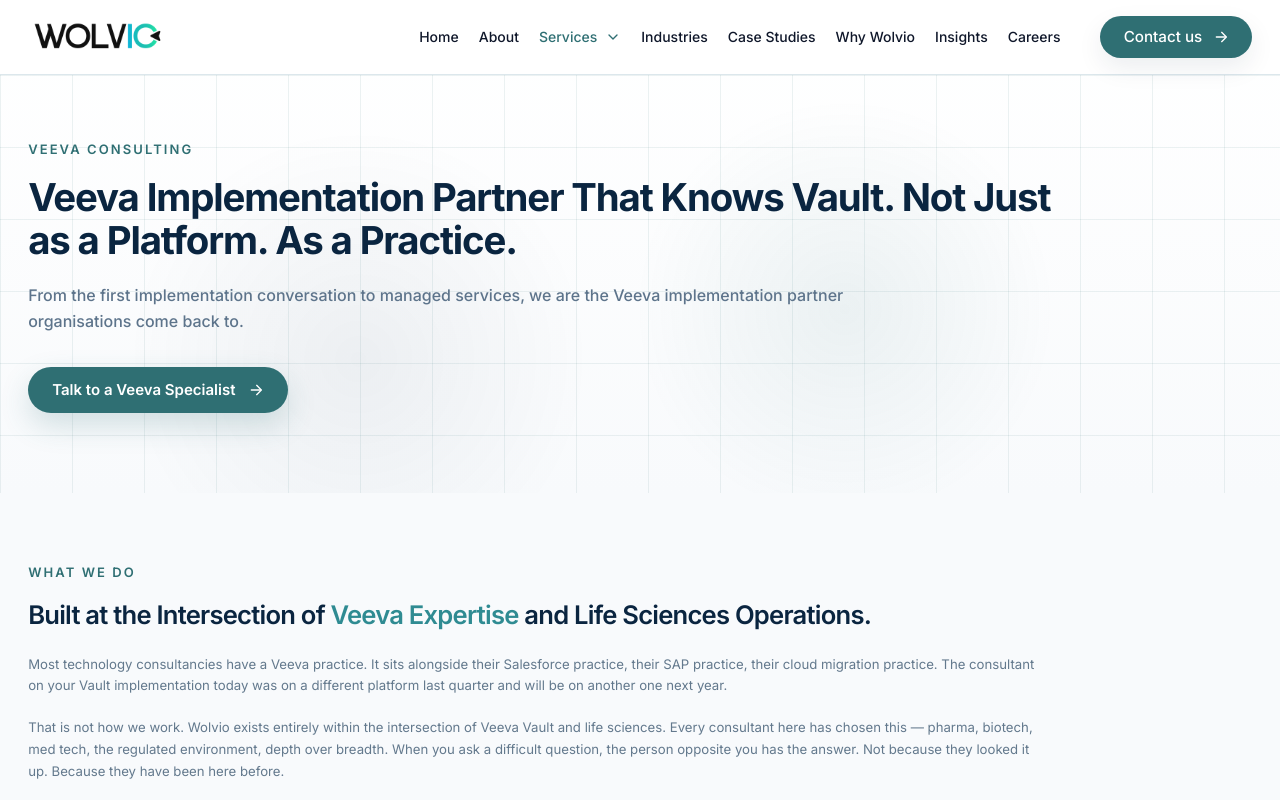
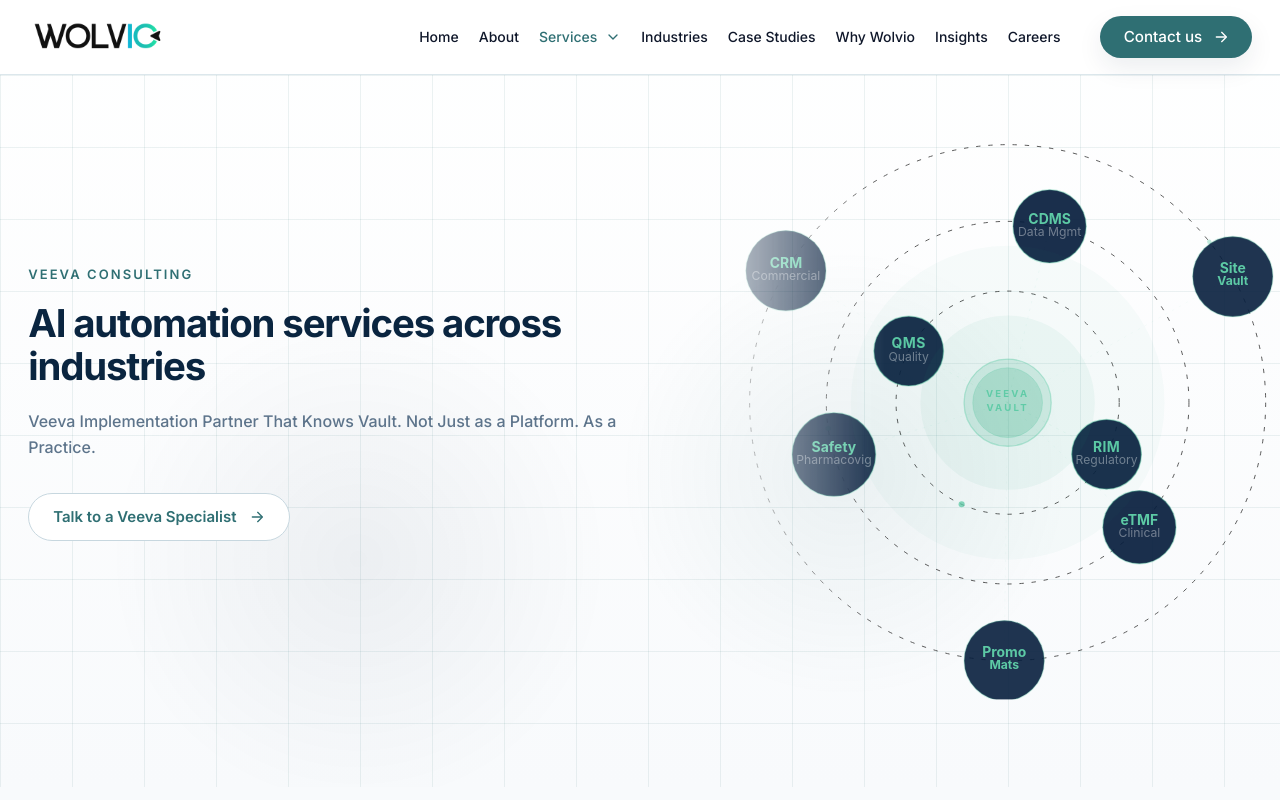
Before and after one commit to callmesiva/blogSite, a Next.js app: page /service-veeva in a window 1280 px wide. Shown: the top 800 px of the page. Built offline with nearby package versions, Linux system fonts and the light colour scheme.

Commit message:
svg minor change

```diff
--- a/app/components/OrbitalCanvas.tsx
+++ b/app/components/OrbitalCanvas.tsx
@@ -152,9 +152,9 @@
           <text y="11" textAnchor="middle" fill="rgba(255,255,255,0.38)" fontSize="14" fontFamily="-apple-system,BlinkMacSystemFont,sans-serif">Clinical</text>
         </g>
         <g id="n11">
-          <circle r="42" fill="rgba(7,30,61,0.92)" stroke="rgba(93,202,165,0.38)" strokeWidth="1.5"/>
+          <circle r="48" fill="rgba(7,30,61,0.92)" stroke="rgba(93,202,165,0.38)" strokeWidth="1.5"/>
           <text y="-3" textAnchor="middle" fill="#5DCAA5" fontSize="16" fontWeight="700" fontFamily="-apple-system,BlinkMacSystemFont,sans-serif">Safety</text>
-          <text y="11" textAnchor="middle" fill="rgba(255,255,255,0.38)" fontSize="14" fontFamily="-apple-system,BlinkMacSystemFont,sans-serif">Pharmacovig.</text>
+          <text y="11" textAnchor="middle" fill="rgba(255,255,255,0.38)" fontSize="14" fontFamily="-apple-system,BlinkMacSystemFont,sans-serif">Pharmacovig</text>
         </g>
         <g id="n12">
           <circle r="42" fill="rgba(7,30,61,0.92)" stroke="rgba(93,202,165,0.38)" strokeWidth="1.5"/>
--- a/app/components/SolutionDiagram.tsx
+++ b/app/components/SolutionDiagram.tsx
@@ -441,7 +441,7 @@
       {/* Regulatory */}
       <g transform="translate(632,210)" filter="url(#outerShadow)">
         <circle
-          r="36"
+          r="41"
           fill="#F8FAFC"
           stroke="#2F6F73"
           strokeWidth="0.9"
@@ -498,6 +498,7 @@
         />
         <text
           y="22"
+          dy="2"
           textAnchor="middle"
           fontFamily="-apple-system,BlinkMacSystemFont,'DM Sans',sans-serif"
           fontSize="9"
@@ -546,6 +547,7 @@
         />
         <text
           y="22"
+          dy="4"
           textAnchor="middle"
           fontFamily="-apple-system,BlinkMacSystemFont,'DM Sans',sans-serif"
           fontSize="9.5"
--- a/app/service-veeva/page.tsx
+++ b/app/service-veeva/page.tsx
@@ -1,10 +1,12 @@
-"use client"
+"use client";
 import type { Metadata } from "next";
 import Link from "next/link";
 import { useState } from "react";
 import VerticalTabsSection from "../components/HowWeWorkSection";
 import ScrollReveal from "../components/ScrollReveal";
 import FaqAccordion from "../components/FaqAccordion";
+import HeroSection from "../components/HeroSection";
+import OrbitalCanvas from "../components/OrbitalCanvas";
 
 type DeliveryCard = {
   title: string;
@@ -253,7 +255,7 @@
   }
   return (
     <main className="polish-layout min-h-screen overflow-x-hidden bg-[#f8fafc] text-[#0f172a]">
-      <section className="hero-grid">
+      {/* <section className="hero-grid">
         <ScrollReveal className="site-container pb-14 pt-12 lg:pb-20 lg:pt-16">
           <p className="site-kicker">Veeva Consulting</p>
           <h1 className="mt-4 max-w-[1050px]">
@@ -272,7 +274,26 @@
             <ArrowRightIcon />
           </Link>
         </ScrollReveal>
-      </section>
+      </section> */}
+
+      <HeroSection
+        kicker="Veeva Consulting"
+        title={<>AI automation services across industries</>}
+        description={
+          <>
+            Veeva Implementation Partner That Knows Vault. Not Just as a
+            Platform. As a Practice.
+          </>
+        }
+        buttons={[
+          {
+            label: "Talk to a Veeva Specialist",
+            href: "/#contact",
+            variant: "outline",
+          },
+        ]}
+        svgGraphic={<OrbitalCanvas />}
+      />
 
       <section className="site-section">
         <ScrollReveal className="site-container">
--- a/app/service-wolvio/page.tsx
+++ b/app/service-wolvio/page.tsx
@@ -157,15 +157,15 @@
         }
         description={
           <>
-            AI systems built for how your business actually runs. We design
-            and deploy AI agents, automation systems, and intelligent
-            workflows that solve operational problems in production today.
+            AI systems built for how your business actually runs. We design and
+            deploy AI agents, automation systems, and intelligent workflows that
+            solve operational problems in production today.
           </>
         }
         buttons={[
-          { label: "Explore Use Cases", href: "/#contact", variant: "outline" }
+          { label: "Explore Use Cases", href: "/#contact", variant: "outline" },
         ]}
-        svgGraphic={<OrbitalCanvas />}
+        svgGraphic={<></>}
       />
 
       <section className="tone-lock w-full bg-[#082b4a] py-14 sm:py-16 lg:py-20">
--- a/app/why-wolvio/page.tsx
+++ b/app/why-wolvio/page.tsx
@@ -69,7 +69,8 @@
     badge: "VEEVA",
     title: "Wolvio Life Sciences",
     subtitle: "Veeva Consulting & Managed Services",
-    description: "For pharma, biotech, and med tech teams that need a Vault partner who understands regulated operations from the inside. From first implementation to migration and integration, we follow a structured discovery-to-validation methodology with GxP embedded at every stage.",
+    description:
+      "For pharma, biotech, and med tech teams that need a Vault partner who understands regulated operations from the inside. From first implementation to migration and integration, we follow a structured discovery-to-validation methodology with GxP embedded at every stage.",
     href: "/service-veeva",
     linkText: "Explore now",
     icon: (
@@ -102,11 +103,8 @@
   },
 ];
 
-
-
 export default function WhyWolvioPage() {
   return (
-
     <main className="polish-layout min-h-screen overflow-x-hidden bg-[#f8fafc] text-[#0f172a]">
       <section className="hero-grid">
         <ScrollReveal className="site-container pb-14 pt-12 lg:pb-20 lg:pt-16">
```
Also changed, not shown: 1 other file (tests, documents, lock files or other folders).
